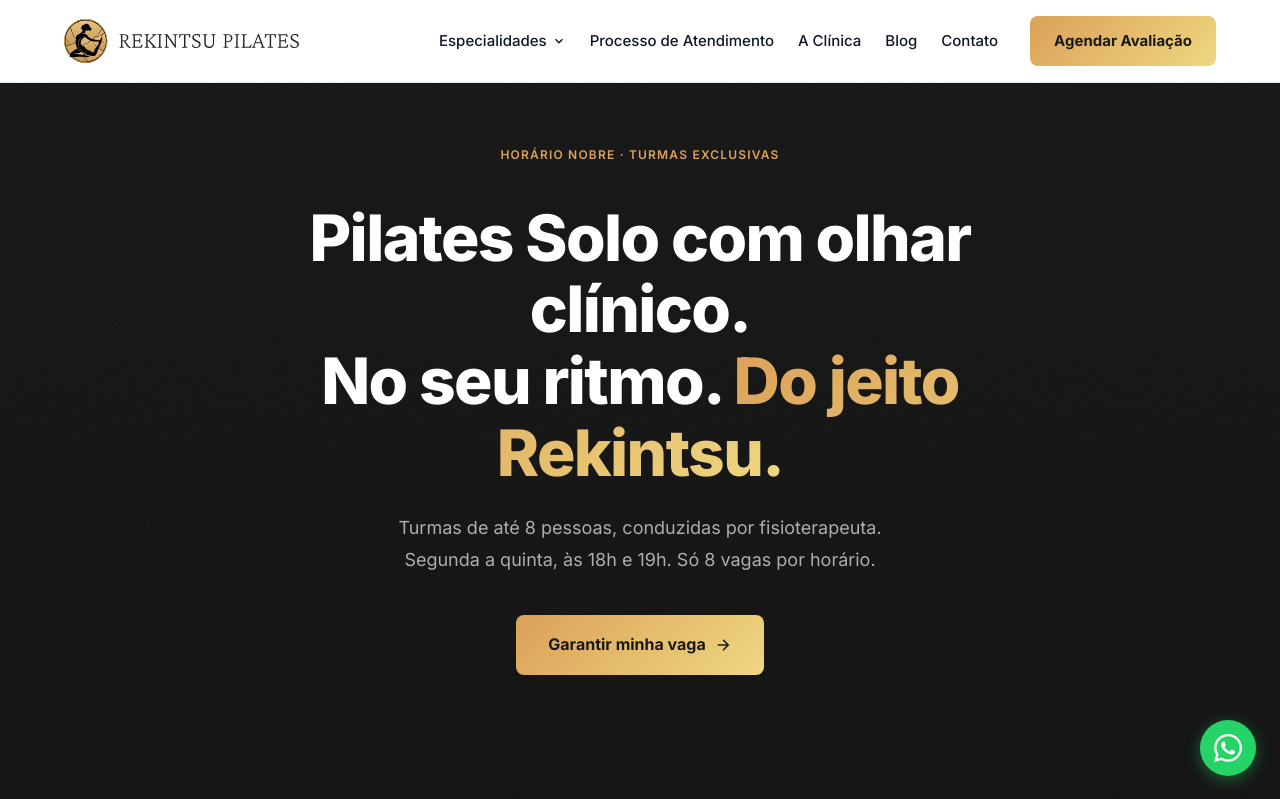
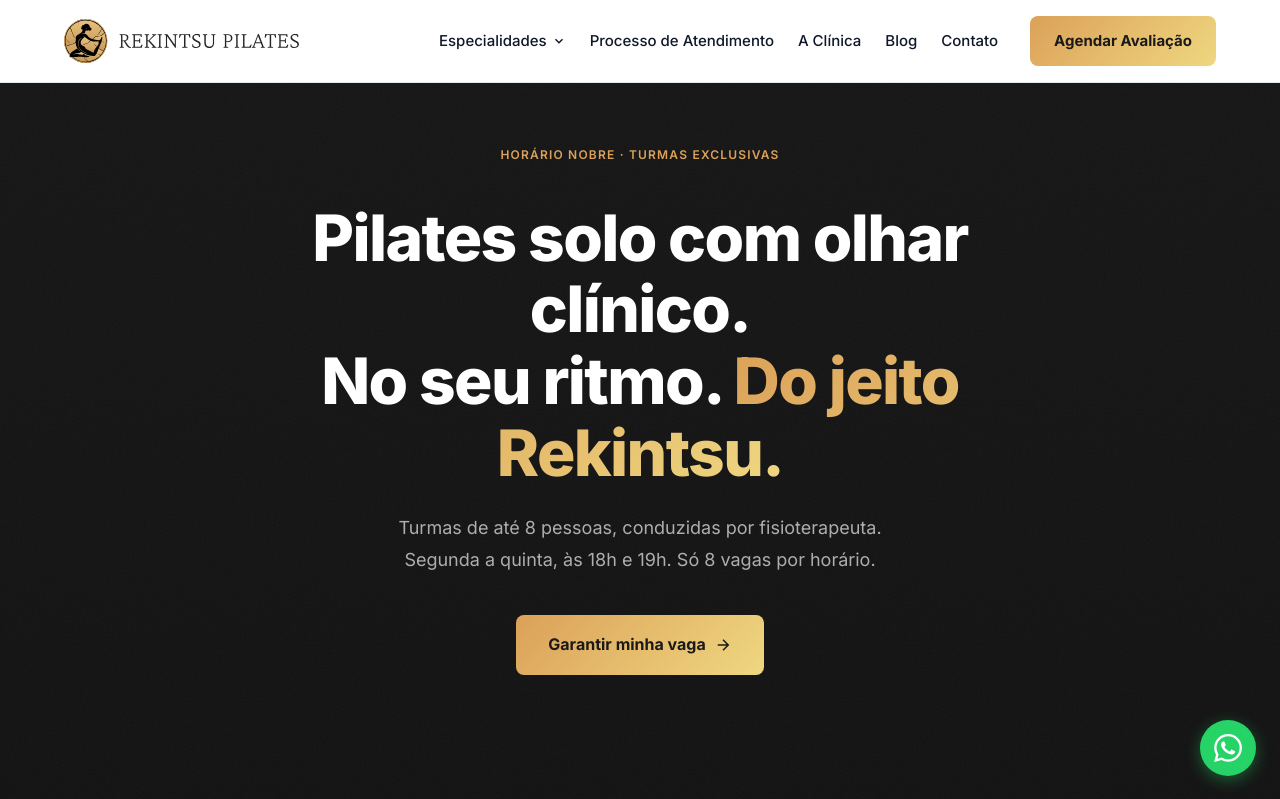
Before and after one commit to gholive84/rekintsu, a PHP site: page /site/paginas/rekintsu-flow.php in a window 1280 px wide. Shown: the top 799 px of the page. Run offline with PHP 8.4, Linux system fonts and the light colour scheme; data that the repository does not hold is empty; a stand-in replaces the project's code that opens the database connection; some libraries are stand-ins or nearby versions.

Commit message:
rekintsu-flow: corrige CSS do video hero como background + titulo lowercase Co-Authored-By: Claude Sonnet 4.6 <noreply@anthropic.com>

```diff
--- a/site/assets/css/inner-pages.css
+++ b/site/assets/css/inner-pages.css
@@ -1667,24 +1667,39 @@
     pointer-events: none;
 }
 
-.flow-hero__yt,
-#flow-yt-player iframe {
+/* Iframe estático (fallback) */
+.flow-hero__yt {
     position: absolute;
     top: 50%;
     left: 50%;
     transform: translate(-50%, -50%);
     width: 100vw;
-    height: 56.25vw;   /* aspect 16:9 */
+    height: 56.25vw;
     min-height: 100vh;
     min-width: 177.78vh;
     border: 0;
     pointer-events: none;
 }
 
+/* Contêiner YT API — ele próprio é o elemento oversized e centralizado */
 #flow-yt-player {
     position: absolute;
-    inset: 0;
-    overflow: hidden;
+    top: 50%;
+    left: 50%;
+    width: 100vw;
+    height: 56.25vw;   /* aspect 16:9 */
+    min-height: 100vh;
+    min-width: 177.78vh;
+    transform: translate(-50%, -50%);
+    pointer-events: none;
+}
+
+/* Iframe criado pela API preenche o contêiner */
+#flow-yt-player iframe {
+    width: 100% !important;
+    height: 100% !important;
+    border: 0;
+    display: block;
     pointer-events: none;
 }
 
--- a/site/paginas/rekintsu-flow.php
+++ b/site/paginas/rekintsu-flow.php
@@ -26,7 +26,7 @@ $wa_vagas = 'https://wa.me/5541991191501?text=' . rawurlencode('Olá! Gostaria d
         </div>
         <div class="container flow-hero__content">
             <span class="label">Horário Nobre · Turmas Exclusivas</span>
-            <h1 class="flow-hero__title">Pilates Solo com olhar clínico.<br>No seu ritmo. <span class="text--gradient">Do jeito Rekintsu.</span></h1>
+            <h1 class="flow-hero__title">Pilates solo com olhar clínico.<br>No seu ritmo. <span class="text--gradient">Do jeito Rekintsu.</span></h1>
             <p class="flow-hero__subtitle">Turmas de até 8 pessoas, conduzidas por fisioterapeuta.<br>Segunda a quinta, às 18h e 19h. Só 8 vagas por horário.</p>
             <div class="flow-hero__actions">
                 <a href="<?= $wa_geral ?>" class="btn btn--gradient btn--lg" target="_blank" rel="noopener">
```
